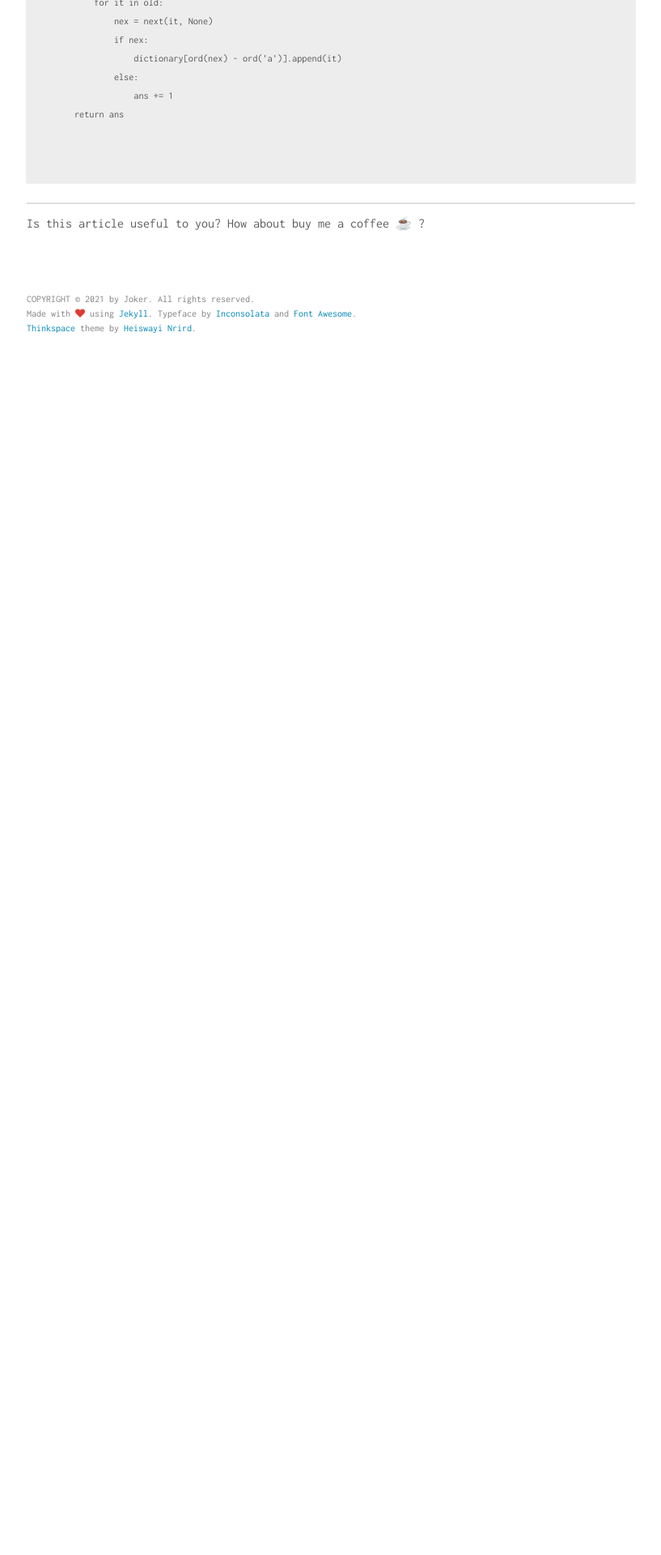
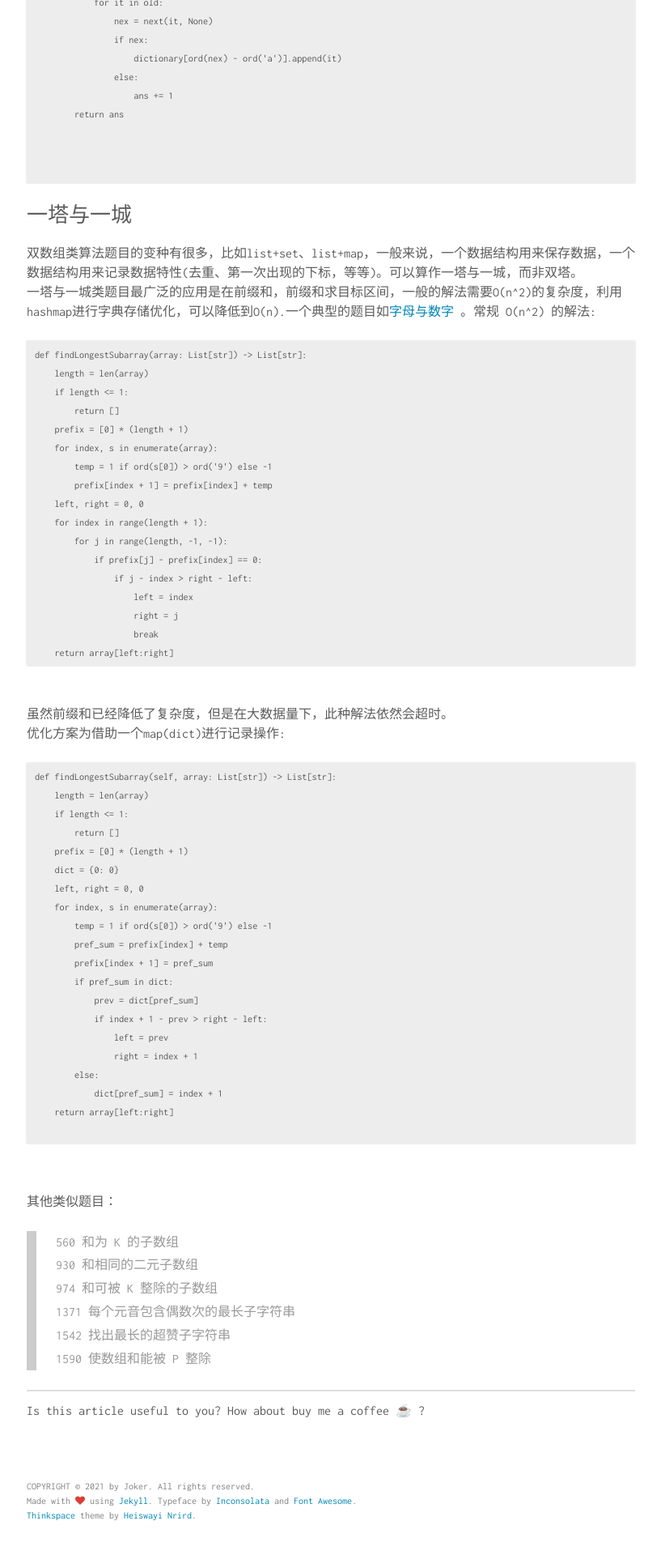
Before and after one commit to rongjoker/rongjoker.github.io, a Jekyll site: the page built from _posts/2021-09-25-algorithem11tower.md, in a window 1280 px wide. Shown: the part 3234-5154 px from the top of the page at 81% size, without its empty margins (231-1048 px from the left). Built offline with Jekyll 4.4.1, drawn with Linux system fonts in a browser that asks for light colours; comment, search, counter and statistics services are not loaded; before the commit the page ends 3696 px from its top, so only the background shows below that.

Commit message:
一塔与一城

````diff
--- a/_posts/2021-09-25-algorithem11tower.md
+++ b/_posts/2021-09-25-algorithem11tower.md
@@ -152,3 +152,62 @@ class Solution:
 
 
 ```
+
+
+## 一塔与一城
+
+双数组类算法题目的变种有很多，比如list+set、list+map，一般来说，一个数据结构用来保存数据，一个数据结构用来记录数据特性(去重、第一次出现的下标，等等)。可以算作一塔与一城，而非双塔。<br>
+一塔与一城类题目最广泛的应用是在前缀和，前缀和求目标区间，一般的解法需要O(n^2)的复杂度，利用hashmap进行字典存储优化，可以降低到O(n).一个典型的题目如[字母与数字](https://leetcode-cn.com/problems/find-longest-subarray-lcci/) 。常规 O(n^2) 的解法:
+```
+def findLongestSubarray(array: List[str]) -> List[str]:
+    length = len(array)
+    if length <= 1:
+        return []
+    prefix = [0] * (length + 1)
+    for index, s in enumerate(array):
+        temp = 1 if ord(s[0]) > ord('9') else -1
+        prefix[index + 1] = prefix[index] + temp
+    left, right = 0, 0
+    for index in range(length + 1):
+        for j in range(length, -1, -1):
+            if prefix[j] - prefix[index] == 0:
+                if j - index > right - left:
+                    left = index
+                    right = j
+                    break
+    return array[left:right]
+```
+<br>虽然前缀和已经降低了复杂度，但是在大数据量下，此种解法依然会超时。
+<br>优化方案为借助一个map(dict)进行记录操作:
+```
+def findLongestSubarray(self, array: List[str]) -> List[str]:
+    length = len(array)
+    if length <= 1:
+        return []
+    prefix = [0] * (length + 1)
+    dict = {0: 0}
+    left, right = 0, 0
+    for index, s in enumerate(array):
+        temp = 1 if ord(s[0]) > ord('9') else -1
+        pref_sum = prefix[index] + temp
+        prefix[index + 1] = pref_sum
+        if pref_sum in dict:
+            prev = dict[pref_sum]
+            if index + 1 - prev > right - left:
+                left = prev
+                right = index + 1
+        else:
+            dict[pref_sum] = index + 1
+    return array[left:right]
+
+```
+
+<br>
+
+ 其他类似题目：
+> 560 和为 K 的子数组<br>
+> 930 和相同的二元子数组<br>
+> 974 和可被 K 整除的子数组<br>
+> 1371 每个元音包含偶数次的最长子字符串<br>
+> 1542 找出最长的超赞子字符串<br>
+> 1590 使数组和能被 P 整除
````
